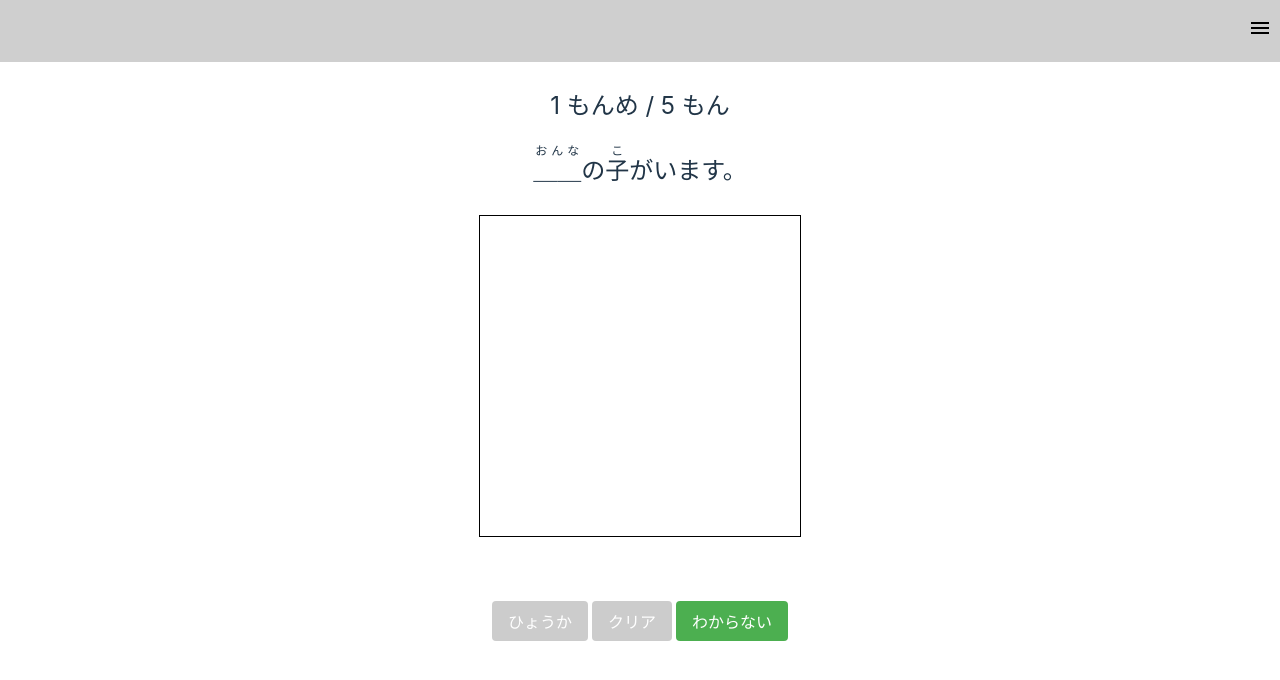
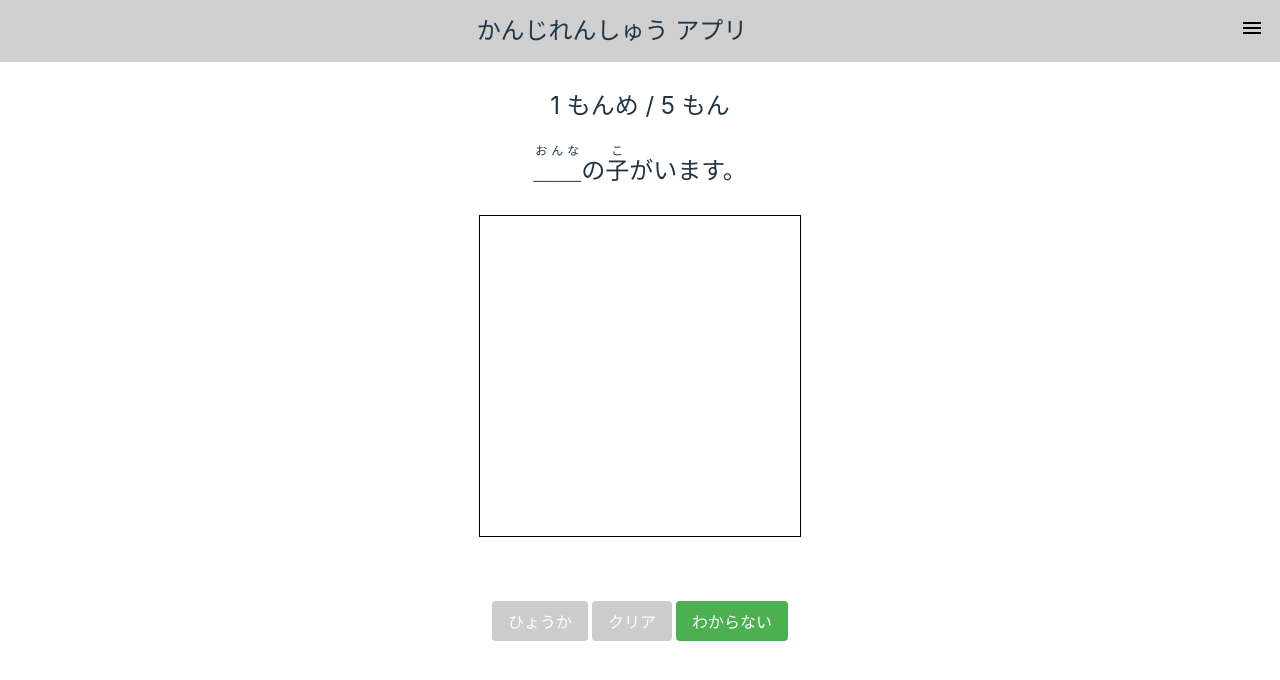
Before and after one commit to giwarb/kanjitest, a React (Vite) app: page / in a window 1280 px wide. Both pictures are taken after a click on the button "スタート". Shown: the top 680 px of the page. Built offline with nearby package versions, Linux system fonts and the light colour scheme.

Commit message:
ヘッダの修正

```diff
--- a/src/App.css
+++ b/src/App.css
@@ -7,10 +7,6 @@
   gap: 1rem;
   text-align: center;
   font-size: 1.5rem;
-}
-
-.read-the-docs {
-  color: #888;
 }
 
 .question {
@@ -42,15 +38,6 @@
   cursor: not-allowed;
 }
 
-.review-mode {
-  background-color: #ff9800;
-  color: white;
-  padding: 0.25rem 0.5rem;
-  border-radius: 4px;
-  margin-bottom: 0.5rem;
-  font-weight: bold;
-}
-
 h2 {
   color: #333;
   margin-bottom: 1rem;
@@ -59,60 +46,3 @@ h2 {
 .app > div {
   margin-bottom: 1rem;
 }
-
-.header {
-  display: flex;
-  justify-content: space-between;
-  align-items: center;
-  width: 100%;
-  padding: 0.5rem 1rem;
-  background-color: #cfcfcf;
-}
-
-.header-content {
-  flex: 1;
-  text-align: center;
-}
-
-.menu-button {
-  background: none;
-  border: none;
-  cursor: pointer;
-  padding: 0.5rem;
-}
-
-.menu-dialog-overlay {
-  position: fixed;
-  top: 0;
-  left: 0;
-  right: 0;
-  bottom: 0;
-  background-color: rgba(0, 0, 0, 0.5);
-  display: flex;
-  justify-content: center;
-  align-items: center;
-  z-index: 1000;
-}
-
-.menu-dialog {
-  background-color: white;
-  padding: 1rem;
-  border-radius: 8px;
-  display: flex;
-  flex-direction: column;
-  gap: 0.5rem;
-}
-
-.menu-dialog button {
-  padding: 0.5rem 1rem;
-  font-size: 1rem;
-  cursor: pointer;
-  background-color: #4caf50;
-  color: white;
-  border: none;
-  border-radius: 4px;
-}
-
-.menu-dialog button:last-child {
-  background-color: #f44336;
-}
--- /dev/null
+++ b/src/components/Header.css
@@ -0,0 +1,57 @@
+.header {
+  display: flex;
+  justify-content: space-between;
+  align-items: center;
+  width: 100%;
+  padding: 0.5rem 2rem;
+  background-color: #cfcfcf;
+}
+
+.header-content {
+  flex: 1;
+  text-align: center;
+}
+
+.menu-button {
+  background: none;
+  border: none;
+  cursor: pointer;
+  padding: 0.5rem;
+  margin: 0 0.5rem;
+}
+
+.menu-dialog-overlay {
+  position: fixed;
+  top: 0;
+  left: 0;
+  right: 0;
+  bottom: 0;
+  background-color: rgba(0, 0, 0, 0.5);
+  display: flex;
+  justify-content: center;
+  align-items: center;
+  z-index: 1000;
+}
+
+.menu-dialog {
+  background-color: white;
+  padding: 1rem;
+  border-radius: 8px;
+  display: flex;
+  flex-direction: column;
+  gap: 0.5rem;
+}
+
+.menu-dialog button {
+  padding: 0.5rem 1rem;
+  font-size: 1.4rem;
+  cursor: pointer;
+  background-color: #4caf50;
+  color: white;
+  border: none;
+  border-radius: 4px;
+}
+
+.menu-dialog button:last-child {
+  background-color: #f44336;
+}
--- a/src/components/Header.tsx
+++ b/src/components/Header.tsx
@@ -1,34 +1,19 @@
 import type { FC } from "react";
 import { useState } from "react";
 import { MenuDialog } from "./MenuDialog";
+import "./Header.css";
 
 interface HeaderProps {
-  currentQuestionNumber?: number;
-  totalQuestions?: number;
-  isReviewMode?: boolean;
   onReset: () => void;
   onBackToStart: () => void;
 }
 
-export const Header: FC<HeaderProps> = ({
-  currentQuestionNumber,
-  totalQuestions,
-  isReviewMode,
-  onReset,
-  onBackToStart,
-}) => {
+export const Header: FC<HeaderProps> = ({ onReset, onBackToStart }) => {
   const [isMenuOpen, setIsMenuOpen] = useState(false);
 
   return (
     <div className="header">
-      <div className="header-content">
-        {currentQuestionNumber !== undefined && (
-          <div className="question-counter">
-            {currentQuestionNumber} / {totalQuestions}
-          </div>
-        )}
-        {isReviewMode && <div className="review-mode">ふくしゅうモード</div>}
-      </div>
+      <div className="header-content">かんじれんしゅう アプリ</div>
       <button
         type="button"
         className="menu-button"
--- /dev/null
+++ b/src/components/QuestionHeader.css
@@ -0,0 +1,8 @@
+.review-mode {
+  background-color: #ff9800;
+  color: white;
+  padding: 0.25rem 0.5rem;
+  border-radius: 4px;
+  margin-bottom: 0.5rem;
+  font-weight: bold;
+}
--- a/src/components/QuestionHeader.tsx
+++ b/src/components/QuestionHeader.tsx
@@ -1,4 +1,5 @@
 import type { FC } from "react";
+import "./QuestionHeader.css";
 
 interface QuestionHeaderProps {
   currentQuestionNumber: number;
```
